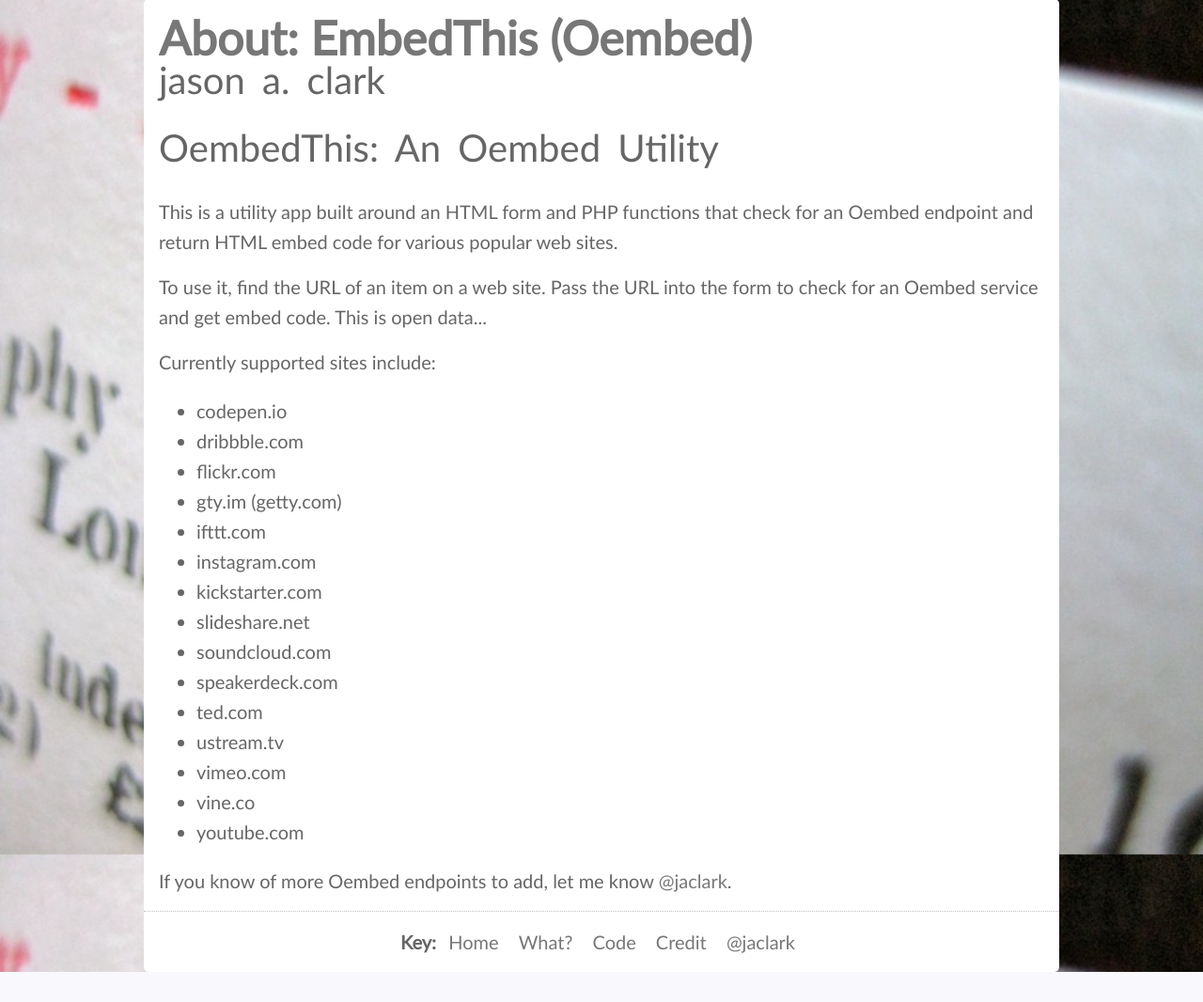
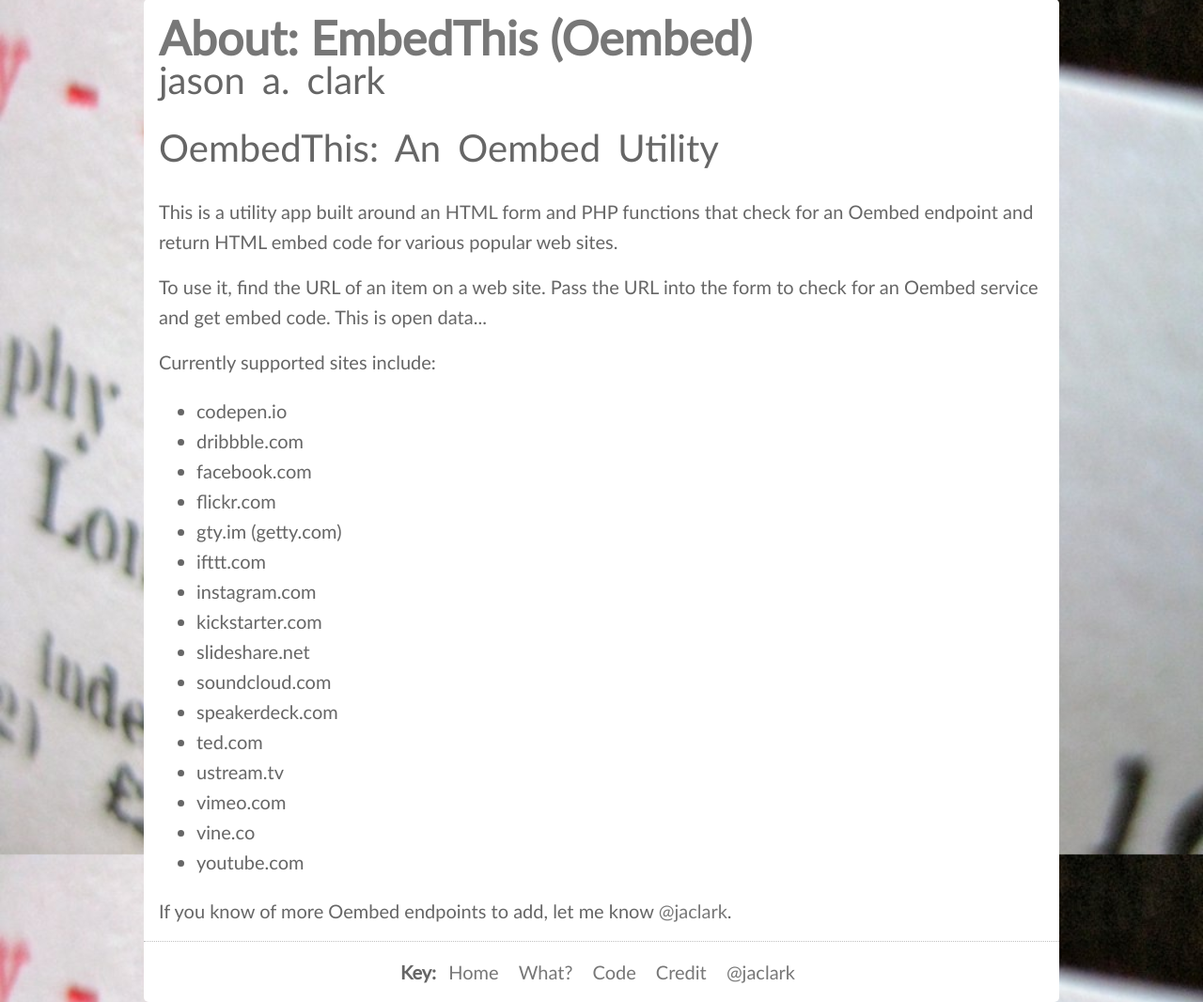
Before and after one commit to jasonclark/oembed-this, a PHP site: page /what.php in a window 1280 px wide. Shown: the part 51-1117 px from the top of the page at 94% size. Before the commit the page ends 1085 px from the top, so only its background shows below. Run offline with PHP 8.4, Linux system fonts and the light colour scheme.

Commit message:
added facebook to list of supported oembed services

```diff
--- a/what.php
+++ b/what.php
@@ -46,6 +46,7 @@ if ($customScript[0] != 'none') {
 <ul>
   <li>codepen.io</li>
   <li>dribbble.com</li>
+  <li>facebook.com</li>
   <li>flickr.com</li>
   <li>gty.im (getty.com)</li>
   <li>ifttt.com</li>
```
